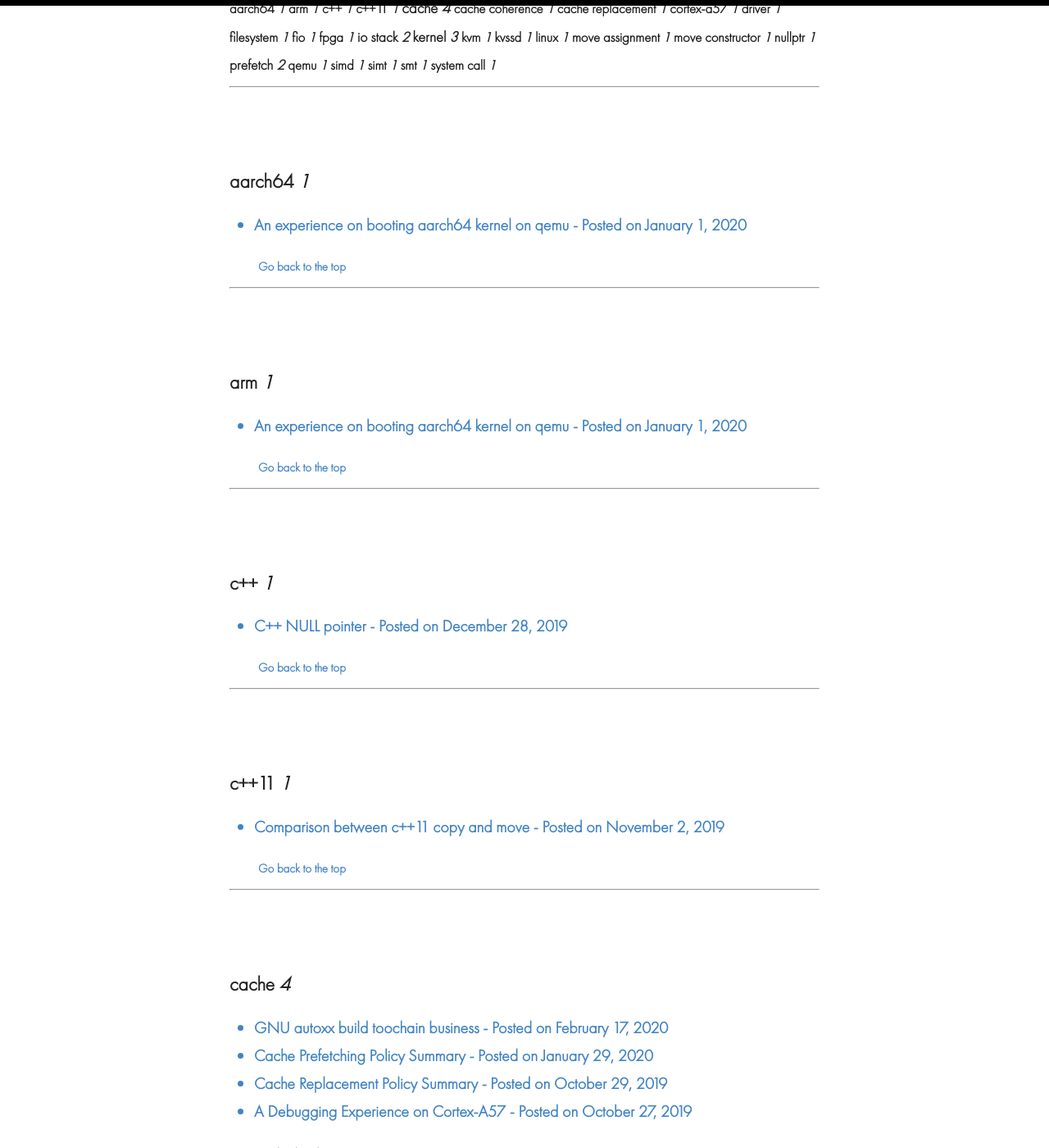
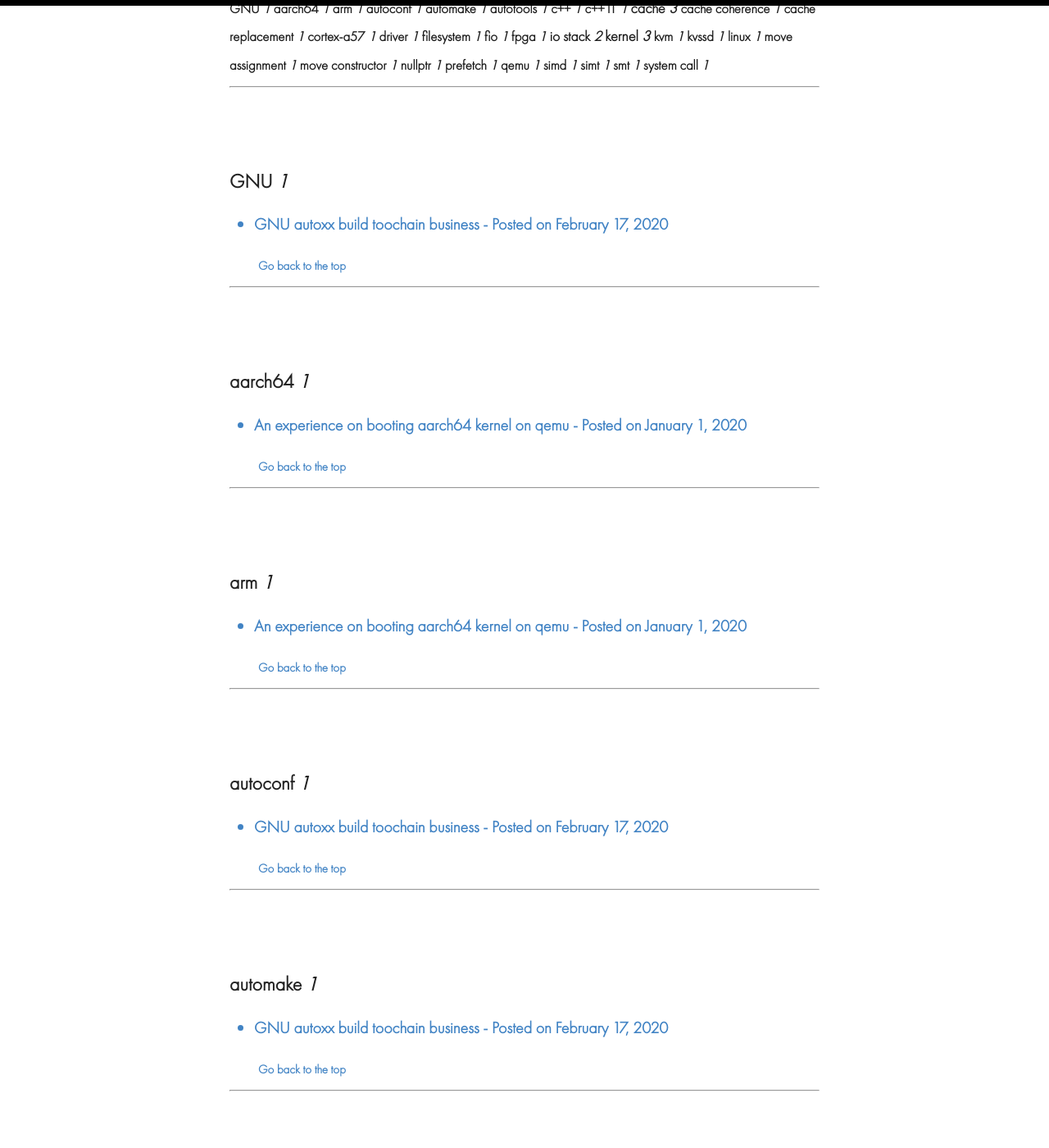
Before and after one commit to celery1124/celery1124.github.io, a Jekyll site: the page built from _pages/CloudTages.md, in a window 1280 px wide and 1400 px high, scrolled down 234 px. Shown: the whole window at 82% size. Built offline with Jekyll 4.4.1, drawn with Linux system fonts in a browser that asks for light colours; some of the changed text lies outside the part shown.

Commit message:
minor change

```diff
--- a/_posts/2020-02-17-GNU-autoxx-build-toolchain-business.md
+++ b/_posts/2020-02-17-GNU-autoxx-build-toolchain-business.md
@@ -1,8 +1,8 @@
 ---
 layout: post
 title: GNU autoxx build toochain business
-categories: Architecture
-tags: [cache, prefetch]
+categories: GNU
+tags: [GNU, autotools, autoconf, automake]
 ---
 
 This blog briefly talks about the GNU build toochain, (i.e. autoconf, automake) and how to use it.  As a long time Linux user.  Probably we all know the below build process for something that cannot retrieve binary directly from package manager but needs to be compiled from source.
@@ -15,7 +15,7 @@
 
 However, it's always a mystery where the **configure** script comes from (we know that configure will generate Makefile).  Recently, I got a change to touch the GNU build system by working on a project that profile the heap memory access.  Valgrind already provides a tool called **dhat** that can annotate (providing the stack frame in code level) the malloc/new region and profile the read/write bytes on each region.  However, in this project (we are working on a hardware memory manager for heterogeneous memory system), we want to profile the memory request on off-chip memory (hybrid DRAM NVM).  To better demonstrate the background, we've already built a system on an ARM-FPGA card that boot Linux on ARM and mapped the application heap on two channels of FPGA DRAM (through memory mapped IO).  In order to profile the memory access to the off-chip memory, I merged the other tool Valgrind provide, i.e. cachegrind with dhat and made [**cachedhat**](https://github.com/celery1124/valgrind-cachedhat) to profile the heap memory request to off-chip memory.
 
-During working on this project, I need to touch on the Valgrind build system and get to know a bit more on autotools suite (containing autoconf and automake) toolchain.  In a nutshell (actually I didn't get much details but at least go through the whole process).  There are two manually edit scripts for generating the configure and further Makefile.  First, configure.ac is the source script for auto generate configure.  For example, in Valgrind, I need to specify the new generated Makefiles in the added cachedhat tool.  Second, Makefile.am, this is the input for automake to generate the Makefile.in script for configure script to further generate Makefile.  Similar like the CMakeLists.txt, in Makefile.am you need to specify the source files and compile flags in order to generate the final Makefile.
+During working on this project, I need to touch on the Valgrind build system and get to know a bit more on [autotools suite]((http://www.gnu.org/software/automake/manual/html_node/Autotools-Introduction.html#Autotools-Introduction)) (containing autoconf and automake) toolchain.  In a nutshell (actually I didn't get much details but at least go through the whole process).  There are two manually edit scripts for generating the configure and further Makefile.  First, configure.ac is the source script for auto generate configure.  For example, in Valgrind, I need to specify the new generated Makefiles in the added cachedhat tool.  Second, Makefile.am, this is the input for automake to generate the Makefile.in script for configure script to further generate Makefile.  Similar like the CMakeLists.txt, in Makefile.am you need to specify the source files and compile flags in order to generate the final Makefile.
 
 After all these words, here I'll show in general how GNU build works.
 
```
